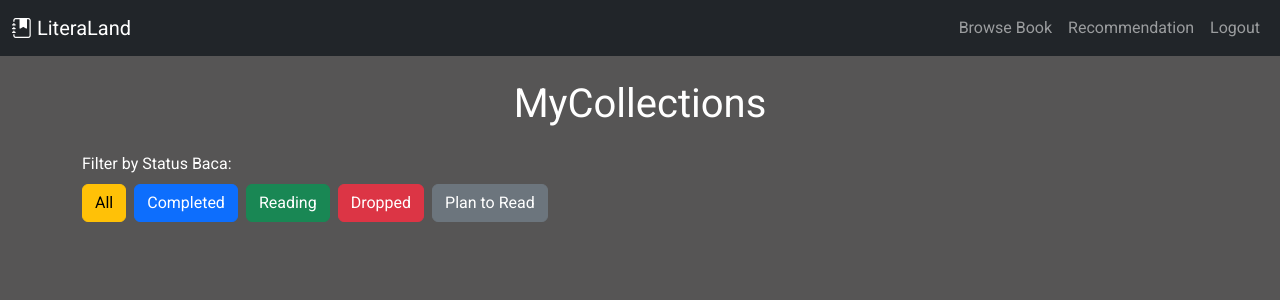
After one commit to LiteraLand-C07/LiteraLand, a Django app: page /collections/ in a window 1280 px wide. The commit adds this page. Shown: the top 300 px of the page. Run offline with Django 4.2, Linux system fonts and the light colour scheme; data that the repository does not hold is empty.

Commit message:
Membuat template halaman daftar koleksi

```diff
--- /dev/null
+++ b/bookcollections/templates/collections.html
@@ -0,0 +1,181 @@
+{% extends 'base.html' %}
+
+
+{% block meta %}
+<title>MyCollections</title>
+{% endblock meta %}
+
+
+{% block link %}
+<link rel="preconnect" href="https://fonts.googleapis.com">
+<link rel="preconnect" href="https://fonts.gstatic.com" crossorigin>
+<link href="https://fonts.googleapis.com/css2?family=Roboto&display=swap" rel="stylesheet">
+<style>
+    body {
+        font-family: 'Roboto', sans-serif;
+        background-color: rgb(86, 85, 85);
+    }
+
+    .nav-link:hover {
+    color: #ffffff; /* Atur ke warna yang Anda inginkan */
+    }
+</style>
+{% endblock link %}
+
+
+{% block content %}
+
+<!-- NAVBAR -->
+<nav class="navbar navbar-expand-lg navbar-dark bg-dark">
+    <div class="container-fluid">
+        <a class="navbar-brand text-white" href="#">
+            <i class="bi bi-journal-bookmark-fill"></i>
+            LiteraLand
+        </a>
+        <button class="navbar-toggler" type="button" data-bs-toggle="collapse" data-bs-target="#navbarNav" aria-controls="navbarNav" aria-expanded="false" aria-label="Toggle navigation">
+            <span class="navbar-toggler-icon"></span>
+        </button>
+        <div class="collapse navbar-collapse justify-content-end" id="navbarNav">
+            <ul class="navbar-nav">
+                <li class="nav-item">
+                    <a class="nav-link my-2 my-lg-0" href="">Browse Book</a>
+                </li>
+                <li class="nav-item">
+                    <a class="nav-link my-2 my-lg-0" href="">Recommendation</a>
+                </li>
+                <!-- DISPLAY IF IN GUEST MODE -->
+                <li class="nav-item">
+                    <a class="nav-link my-2 my-lg-0" href="">Logout</a>
+                </li>
+            </ul>
+        </div>
+    </div>
+</nav>
+
+
+<!-- HEADER HALAMAN  -->
+<h1 class="text-white text-center mt-4">MyCollections</h1>
+<div class="container my-4">
+<div class="mb-3 d-flex align-items-center">
+    <label class="me-3 mb-0 text-white">
+        Filter by Status Baca:
+        <div id="status_filter" name="status_filter" role="group" class="mt-2 d-flex flex-row gap-2 flex-wrap">
+            <button type="button" class="btn btn-warning" value="all">All</button>
+            <button type="button" class="btn btn-primary" value="C">Completed</button>
+            <button type="button" class="btn btn-success" value="R">Reading</button>
+            <button type="button" class="btn btn-danger" value="D">Dropped</button>
+            <button type="button" class="btn btn-secondary" value="PR">Plan to Read</button>
+        </div>
+    </label>
+</div>
+
+
+
+
+<!-- DAFTAR KOLEKSI -->
+<div id="card-deck" class="row">
+    {% for collection in book_collections %}
+    <div class="col-md-6 card-container" data-status-baca="{{ collection.status_baca }}">
+        <div class="card mb-4 text-bg-dark">
+            <div class="row g-0">
+                <div class="col-md-4">
+                    <img src="" class="img-fluid rounded-start thumbnail" alt="{{ collection.book.title }} cover" data-isbn="{{collection.book.ISBN}}" style="width: 100%;height: 100%;;">
+                </div>
+                <div class="col-md-8">
+                    <div class="card-body">
+                        <h5 class="card-title">{{ collection.book.title }}</h5>
+                        <p class="card-text">Author: {{ collection.book.author }}</p>
+                        <p class="card-text">Genre : {{collection.book.genre}}</p>
+                        <p class="card-text">Page : {{collection.current_page}}/{{collection.book.page_count}}</p>
+                        <p class="card-text">Rating : <span class="badge bg-warning text-dark">{{ collection.rating }}</span></p>
+                        <p class="card-text">Status : {{collection.get_status_baca_display}}</p>
+                        <div class="d-flex flex-wrap flex-row justify-content-start gap-3" id="button-collection">
+                            <button class="btn btn-outline-light btn-sm" data-bs-toggle="modal" data-bs-target="#exampleModal"">Edit</button>
+                            <button class="btn btn-outline-light btn-sm">Read</button>
+                            <button class="btn btn-outline-light btn-sm">Delete</button>
+                        </div>
+                    </div>
+                </div>
+            </div>
+        </div>
+    </div>
+    {% endfor %}
+</div>
+
+
+<!-- MODAL TO EDIT COLLECTIONS -->
+<div class="modal fade" id="exampleModal" tabindex="-1" aria-labelledby="exampleModalLabel" aria-hidden="true">
+    <div class="modal-dialog">
+        <div class="modal-content font-monospace fw-bold">
+            <div class="modal-header" id="modal-header"></div>
+            <div class="modal-body">
+                <form id="form-collection" onsubmit="return false;">
+                    {% csrf_token %}
+                    <div class="mb-3">
+                        <label for="rating" class="col-form-label">Rating:</label>
+                        <select class="form-control" id="rating" name="rating"></select>
+                    </div>
+                    <div class="mb-3">
+                        <label for="current_page" class="col-form-label">Page:</label>
+                        <input type="number" class="form-control" id="current_page" name="current_page" value=""></input>
+                    </div>
+                    <div class="mb-3">
+                      <label for="status_baca" class="col-form-label">Status:</label>
+                      <select class="form-control" id="status_baca" name="status_baca"></select>
+                    </div>
+                </form>
+            </div>
+            <div class="modal-footer" id="modal-footer"></div>
+        </div>
+    </div>
+</div>
+
+<script>
+
+    function getCover() {
+        var thumbnails = document.querySelectorAll('.thumbnail');
+        thumbnails.forEach(function(thumbnail) {
+            var isbn = thumbnail.getAttribute('data-isbn');
+            const url = 'https://www.googleapis.com/books/v1/volumes?q=isbn:' + isbn;
+            fetch(url, {
+                method: 'GET',
+            }).then(response => response.json())
+                .then(response => handleResponse(response, thumbnail))
+        });
+    }
+
+    function handleResponse(response, thumbnail) {
+        var item = response.items[0];
+        var thumb = item.volumeInfo.imageLinks.thumbnail;
+        let imgZoom = thumb.replace('zoom=1', 'zoom=6')
+        let imgHttps = imgZoom.replace('http', 'https');
+        thumbnail.setAttribute('src', imgHttps);
+    }
+
+    getCover();
+
+    function addFilterHandler(){
+        // Dapatkan semua tombol
+        var buttons = document.getElementById('status_filter').getElementsByTagName('button');
+
+        // Tambahkan event handler untuk setiap tombol
+        for (var i = 0; i < buttons.length; i++) {
+            buttons[i].addEventListener('click', function() {
+                var selectedStatus = this.value;
+                var cards = document.getElementsByClassName('card-container');
+                for (var i = 0; i < cards.length; i++) {
+                    var card = cards[i];
+                    if (selectedStatus === "all" || card.getAttribute('data-status-baca') === selectedStatus) {
+                        card.style.display = 'block';
+                    } else {
+                        card.style.display = 'none';
+                    }
+                }
+            });
+        }
+    }
+
+    addFilterHandler()
+</script>
+
+{% endblock %}
--- a/bookcollections/urls.py
+++ b/bookcollections/urls.py
@@ -1,5 +1,5 @@
 from django.urls import path
-from bookcollections.views import show_detail_buku,add_collection,get_collection_json,edit_collection
+from bookcollections.views import show_detail_buku,add_collection,get_collection_json,edit_collection,show_collections
 
 app_name = 'bookcollections'
 
@@ -7,5 +7,6 @@ urlpatterns = [
     path('detail_buku/<int:id>/',show_detail_buku,name="show_detail_buku"),
     path('add_collection/<int:id>/',add_collection,name="add_collection"),
     path('get_collection_json/<int:id>/',get_collection_json,name="get_collection_json"),
-    path('edit_collection/<int:id>/',edit_collection,name="edit_collection")
+    path('edit_collection/<int:id>/',edit_collection,name="edit_collection"),
+    path('',show_collections,name="show_collections")
 ]
--- a/bookcollections/views.py
+++ b/bookcollections/views.py
@@ -57,3 +57,12 @@ def edit_collection(request,id):
         return HttpResponse(b"EDITED", status=201)
 
     return HttpResponseNotFound()
+
+def show_collections(request):
+    book_collections = BookCollection.objects.all()
+    context = {
+        'book_collections':book_collections,
+        'StatusBaca':StatusBaca,
+    }
+
+    return render(request,'collections.html',context)
```
Also changed, not shown: bookcollections/templates/detail_buku.html (+27 -8 lines).
